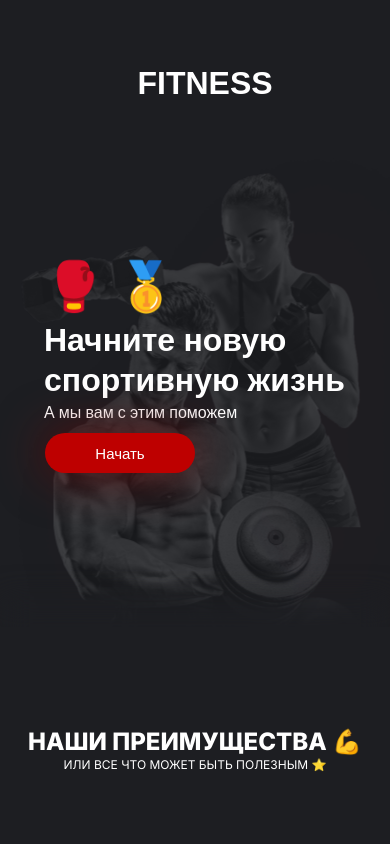
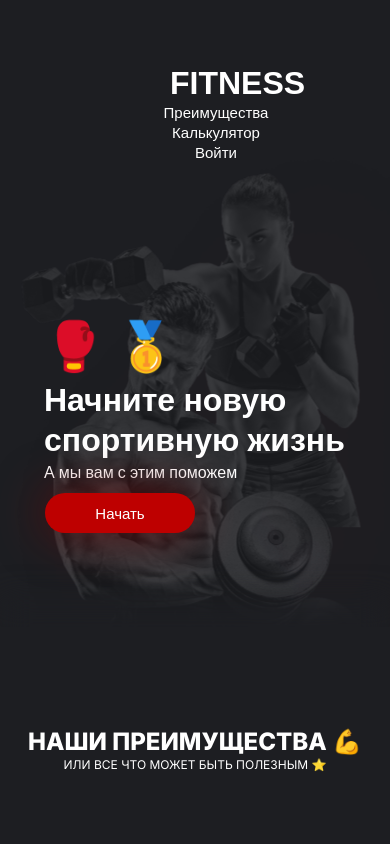
Before and after one commit to HighSKL/FITNESS, a Next.js app: page / in a window 390 px wide. Shown: the top 844 px of the page. Built offline with nearby package versions, Linux system fonts and the light colour scheme; a web font is replaced by a local one.

Commit message:
profile->home&bugfix

```diff
--- a/app/landingPage/HeaderBlock/headerBlock.module.scss
+++ b/app/landingPage/HeaderBlock/headerBlock.module.scss
@@ -100,13 +100,20 @@ $left_block_margin: 85px;
     .wrapper{
         height: 627px;
     }
+    .logo{
+        text-align: center;
+    }
     .navigation_block{
         margin-top: 65px;
         text-align: center;
     }
     .navbar{
         overflow: hidden;
-        width: 0;
+        width: 100%;
+        margin-left: 0;
+        display: flex;
+        flex-direction: column;
+
     }
     .people_img_container{
         margin-top: 151px;
```
Also changed, not shown: app/Storage/store.ts (+1 -6 lines).
